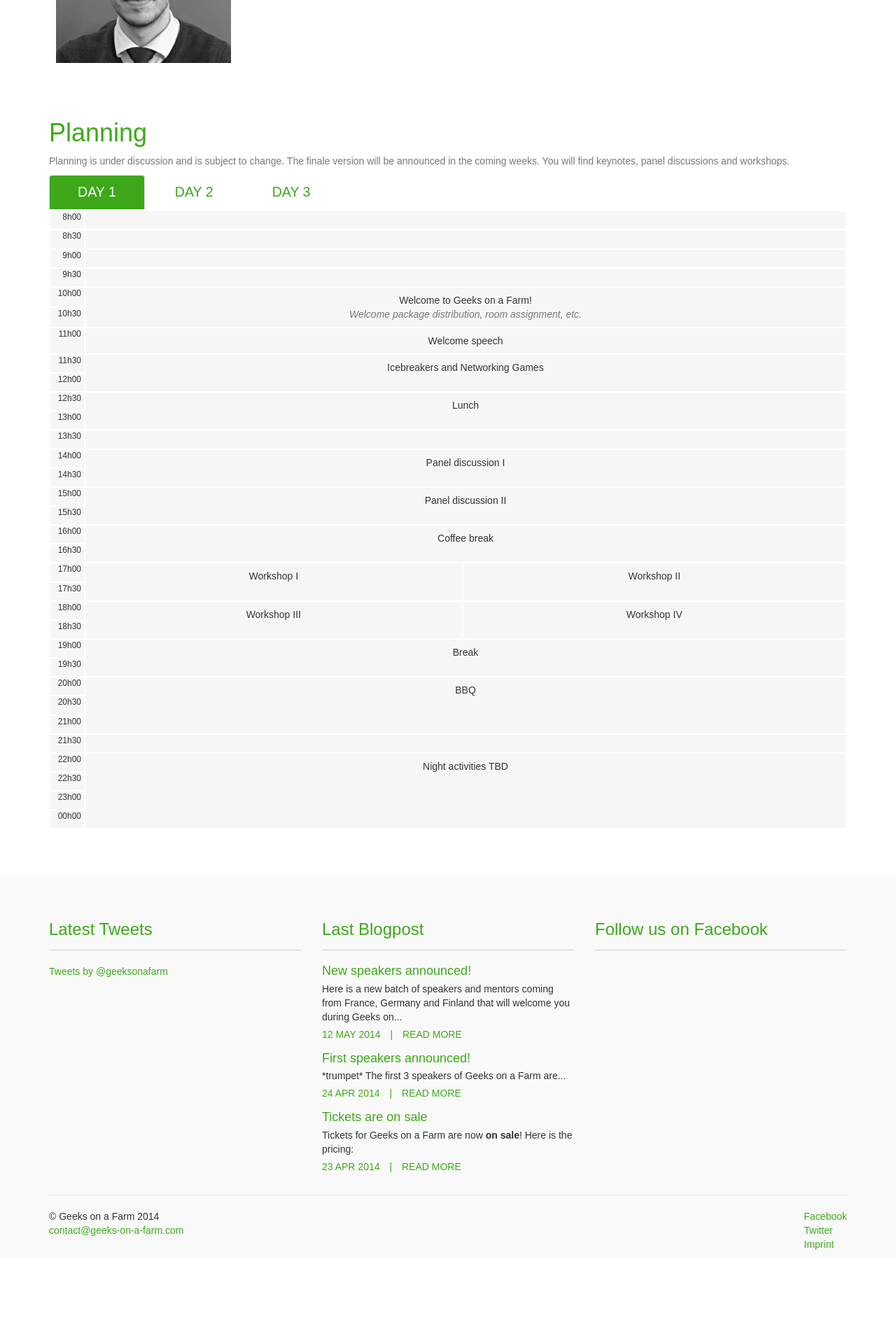
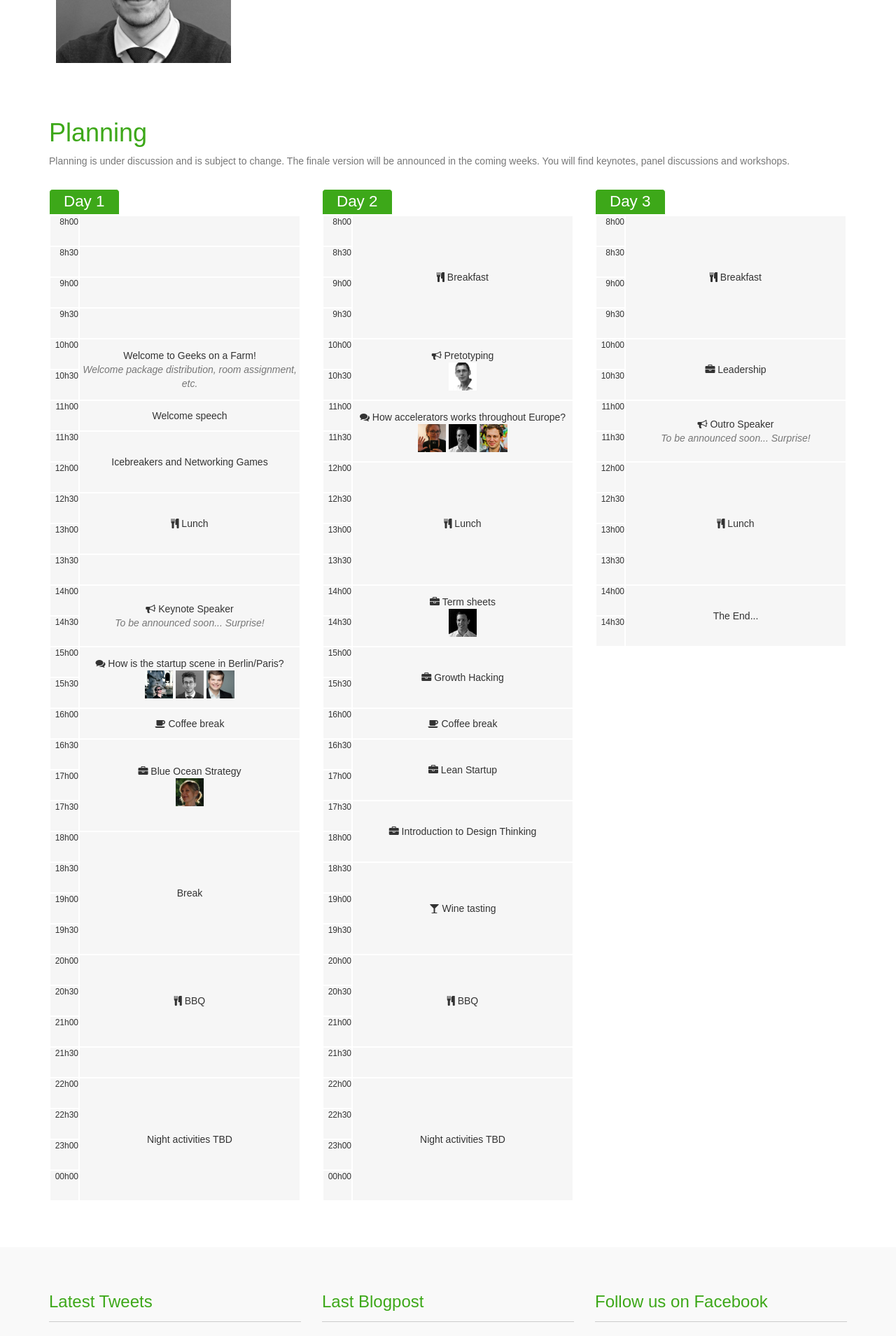
Before and after one commit to brakotozafy/geeksonafarm, a Jekyll site: the page built from index.html, in a window 1280 px wide. Shown: the part 1512-3421 px from the top of the page at 70% size. Built offline with Jekyll 4.4.1, drawn with Linux system fonts in a browser that asks for light colours; nearby versions of some CDN libraries; some web fonts are replaced; Markdown is read by kramdown in place of the engine named in the settings; comment, search, counter and statistics services are not loaded; before the commit the page ends 3310 px from its top, so only the background shows below that.

Commit message:
new planning design

```diff
--- a/_includes/day1.html
+++ b/_includes/day1.html
@@ -1,9 +1,7 @@
-<div class="tab-pane active" id="day1">
-
 <table class="table table-bordered">
   <tbody>
     <tr>
-        <td style="width:50px;">8h00</td>
+      <td>8h00</td>
       <td colspan="2"></td>
     </tr>
     <tr>
@@ -44,7 +42,7 @@
     </tr>
     <tr>
       <td>12h30</td>
-        <td rowspan="2" colspan="2">Lunch</td>
+      <td rowspan="2" colspan="2"><i class="fa fa-cutlery"></i> Lunch</td>
     </tr>
     <tr>
       <td>13h00</td>
@@ -55,51 +53,66 @@
     </tr>
     <tr>
       <td>14h00</td>
-        <td rowspan="2" colspan="2">Panel discussion I</td>
+      <td rowspan="2" colspan="2">
+        <i class="fa fa-bullhorn"></i> Keynote Speaker
+        <br/>
+        <em class="text-muted">To be announced soon... Surprise!</em>
+      </td>
     </tr>
     <tr>
       <td>14h30</td>
     </tr>
     <tr>
       <td>15h00</td>
-        <td rowspan="2" colspan="2">Panel discussion II</td>
+      <td rowspan="2" colspan="2">
+        <i class="fa fa-comments" title="panel discussion"></i> How is the startup scene in Berlin/Paris?
+        <br/>
+        {% assign item = 'Markus Schranner' %}
+        {% include speaker.html %}
+        {% assign item = 'Willy Braun' %}
+        {% include speaker.html %}
+        {% assign item = 'Guido Hegener' %}
+        {% include speaker.html %}
+      </td>
     </tr>
     <tr>
       <td>15h30</td>
     </tr>
     <tr>
       <td>16h00</td>
-        <td rowspan="2" colspan="2">Coffee break</td>
+      <td colspan="2"><i class="fa fa-coffee"></i> Coffee break</td>
     </tr>
     <tr>
       <td>16h30</td>
+      <td rowspan="3" colspan="2">
+        <i class="fa fa-briefcase" title="Workshop"></i> Blue Ocean Strategy
+        <br/>
+        {% assign item = 'Florence Remy' %}
+        {% include speaker.html %}
+      </td>
     </tr>
     <tr>
       <td>17h00</td>
-        <td rowspan="2">Workshop I</td>
-        <td rowspan="2">Workshop II</td>
     </tr>
     <tr>
       <td>17h30</td>
     </tr>
     <tr>
       <td>18h00</td>
-        <td rowspan="2">Workshop III</td>
-        <td rowspan="2">Workshop IV</td>
+      <td rowspan="4" colspan="2">Break</td>
     </tr>
     <tr>
       <td>18h30</td>
     </tr>
     <tr>
       <td>19h00</td>
-        <td rowspan="2" colspan="2">Break</td>
     </tr>
     <tr>
       <td>19h30</td>
     </tr>
     <tr>
       <td>20h00</td>
-        <td rowspan="3" colspan="2">BBQ</td>
+      <td rowspan="3" colspan="2"><i class="fa fa-cutlery"></i> BBQ</td>
     </tr>
     <tr>
       <td>20h30</td>
@@ -126,5 +139,3 @@
     </tr>
   </tbody>
 </table>
-
-</div>
--- a/_includes/day2.html
+++ b/_includes/day2.html
@@ -1,10 +1,8 @@
-<div class="tab-pane" id="day2">
-
 <table class="table table-bordered">
   <tbody>
     <tr>
-        <td style="width:50px;">8h00</td>
-        <td colspan="2" rowspan="4">Breakfast</td>
+      <td>8h00</td>
+      <td colspan="2" rowspan="4"><i class="fa fa-cutlery"></i> Breakfast</td>
     </tr>
     <tr>
       <td>8h30</td>
@@ -18,7 +16,10 @@
     <tr>
       <td>10h00</td>
       <td rowspan="2" colspan="2">
-          Speaker I
+        <i class="fa fa-bullhorn" title="speaker"></i> Pretotyping
+        <br/>
+        {% assign item = 'Ralf Allrutz' %}
+        {% include speaker.html %}
       </td>
     </tr>
     <tr>
@@ -26,14 +27,23 @@
     </tr>
     <tr>
       <td>11h00</td>
-        <td rowspan="2" colspan="2">Speaker II</td>
+      <td rowspan="2" colspan="2">
+        <i class="fa fa-comments" title="panel discussion"></i> How accelerators works throughout Europe?
+        <br/>
+        {% assign item = 'Minna Janhonen' %}
+        {% include speaker.html %}
+        {% assign item = 'Frank Manuel Saviane' %}
+        {% include speaker.html %}
+        {% assign item = 'Christian Renner' %}
+        {% include speaker.html %}
+      </td>
     </tr>
     <tr>
       <td>11h30</td>
     </tr>
     <tr>
       <td>12h00</td>
-        <td rowspan="4" colspan="2">Lunch</td>
+      <td rowspan="4" colspan="2"><i class="fa fa-cutlery"></i> Lunch</td>
     </tr>
     <tr>
       <td>12h30</td>
@@ -46,51 +56,60 @@
     </tr>
     <tr>
       <td>14h00</td>
-        <td rowspan="2" colspan="2">Panel discussion III</td>
+      <td rowspan="2" colspan="2">
+        <i class="fa fa-briefcase" title="Workshop"></i> Term sheets
+        <br/>
+        {% assign item = 'Frank Manuel Saviane' %}
+        {% include speaker.html %}
+      </td>
     </tr>
     <tr>
       <td>14h30</td>
     </tr>
     <tr>
       <td>15h00</td>
-        <td rowspan="2" colspan="2">Panel discussion IV</td>
+      <td rowspan="2" colspan="2">
+        <i class="fa fa-briefcase" title="Workshop"></i> Growth Hacking
+      </td>
     </tr>
     <tr>
       <td>15h30</td>
     </tr>
     <tr>
       <td>16h00</td>
-        <td rowspan="2" colspan="2">Coffee break</td>
+      <td colspan="2"><i class="fa fa-coffee"></i> Coffee break</td>
     </tr>
     <tr>
       <td>16h30</td>
+      <td rowspan="2" colspan="2">
+        <i class="fa fa-briefcase" title="Workshop"></i> Lean Startup
+      </td>
     </tr>
     <tr>
       <td>17h00</td>
-        <td rowspan="2">Workshop V</td>
-        <td rowspan="2">Workshop VI</td>
     </tr>
     <tr>
       <td>17h30</td>
+      <td rowspan="2" colspan="2">
+        <i class="fa fa-briefcase" title="Workshop"></i> Introduction to Design Thinking
+      </td>
     </tr>
     <tr>
       <td>18h00</td>
-        <td rowspan="2">Workshop VII</td>
-        <td rowspan="2">Workshop VIII</td>
     </tr>
     <tr>
       <td>18h30</td>
+      <td rowspan="3" colspan="2"><i class="fa fa-glass"></i> Wine tasting</td>
     </tr>
     <tr>
       <td>19h00</td>
-        <td rowspan="2" colspan="2">Break</td>
     </tr>
     <tr>
       <td>19h30</td>
     </tr>
     <tr>
       <td>20h00</td>
-        <td rowspan="3" colspan="2">BBQ</td>
+      <td rowspan="3" colspan="2"><i class="fa fa-cutlery"></i> BBQ</td>
     </tr>
     <tr>
       <td>20h30</td>
@@ -117,5 +136,3 @@
     </tr>
   </tbody>
 </table>
-
-</div>
--- a/_includes/day3.html
+++ b/_includes/day3.html
@@ -1,10 +1,8 @@
-<div class="tab-pane" id="day3">
-
 <table class="table table-bordered">
   <tbody>
     <tr>
-        <td style="width:50px;">8h00</td>
-        <td colspan="2" rowspan="4">Breakfast</td>
+      <td>8h00</td>
+      <td colspan="2" rowspan="4"><i class="fa fa-cutlery"></i> Breakfast</td>
     </tr>
     <tr>
       <td>8h30</td>
@@ -17,23 +15,27 @@
     </tr>
     <tr>
       <td>10h00</td>
-        <td colspan="2"></td>
+      <td rowspan="2" colspan="2">
+        <i class="fa fa-briefcase" title="Workshop"></i> Leadership
+      </td>
     </tr>
     <tr>
       <td>10h30</td>
-        <td colspan="2"></td>
     </tr>
     <tr>
       <td>11h00</td>
-        <td colspan="2"></td>
+      <td rowspan="2" colspan="2">
+        <i class="fa fa-bullhorn" title="Speaker"></i> Outro Speaker
+        <br/>
+        <em class="text-muted">To be announced soon... Surprise!</em>
+      </td>
     </tr>
     <tr>
       <td>11h30</td>
-        <td colspan="2"></td>
     </tr>
     <tr>
       <td>12h00</td>
-        <td rowspan="4" colspan="2">Lunch</td>
+      <td rowspan="4" colspan="2"><i class="fa fa-cutlery"></i> Lunch</td>
     </tr>
     <tr>
       <td>12h30</td>
@@ -53,5 +55,3 @@
     </tr>
   </tbody>
 </table>
-
-</div>
--- a/_includes/planning.html
+++ b/_includes/planning.html
@@ -1,12 +1,14 @@
-<ul class="nav nav-tabs">
-  <li class="active"><a href="#day1" data-toggle="tab">Day 1</a></li>
-  <li><a href="#day2" data-toggle="tab">Day 2</a></li>
-  <li><a href="#day3" data-toggle="tab">Day 3</a></li>
-</ul>
-
-<!-- Tab panes -->
-<div class="tab-content">
-  {% include day1.html %}
-  {% include day2.html %}
-  {% include day3.html %}
+<div class="row">
+  <div class="col-md-4">
+    <h2>Day 1</h2>
+    {% include day1.html %}
+  </div>
+  <div class="col-md-4">
+    <h2>Day 2</h2>
+    {% include day2.html %}
+  </div>
+  <div class="col-md-4">
+    <h2>Day 3</h2>
+    {% include day3.html %}
+  </div>
 </div>
--- /dev/null
+++ b/_includes/speaker.html
@@ -0,0 +1,3 @@
+<a href="/speakers.html#{{ item | downcase | replace:' ','-' }}" title="{{ item }}">
+  <img src="/img/{{ item | downcase | replace:' ','_' }}.jpg" alt="{{ item }}">
+</a>
--- a/css/extra.css
+++ b/css/extra.css
@@ -128,12 +128,17 @@
 .table tr td:first-child {
   text-align: right;
   vertical-align: top;
-  padding: 0 4px 8px 8px;
+  padding: 0;
   font-weight: 300;
-  font-size: 12px; }
+  font-size: 12px;
+  width: 42px; }
 .table td.withcontent {
   padding: 2px;
   font-size: 20px; }
+
+.table > thead > tr > th, .table > tbody > tr > th, .table > tfoot > tr > th, .table > thead > tr > td, .table > tbody > tr > td, .table > tfoot > tr > td {
+  padding: 3px;
+  vertical-align: middle; }
 
 .about h3 {
   padding-bottom: 15px;
@@ -187,6 +192,21 @@
 
 .price-list.table tr td {
   padding: 20px; }
+
+.timetable h2 {
+  font-size: 160%;
+  background-color: #3da819;
+  color: white;
+  display: inline-block;
+  padding: 5px 20px;
+  border: 1px solid;
+  border-top-left-radius: 5px;
+  border-top-right-radius: 5px;
+  margin-bottom: 0; }
+.timetable table tr td {
+  height: 44px; }
+  .timetable table tr td img {
+    width: 40px; }
 
 @media screen and (min-width: 1000px) {
   .navbar {
```
Also changed, not shown: css/extra.sass (+25 -1 lines). Lines whose indentation alone changed are shown as unchanged.
